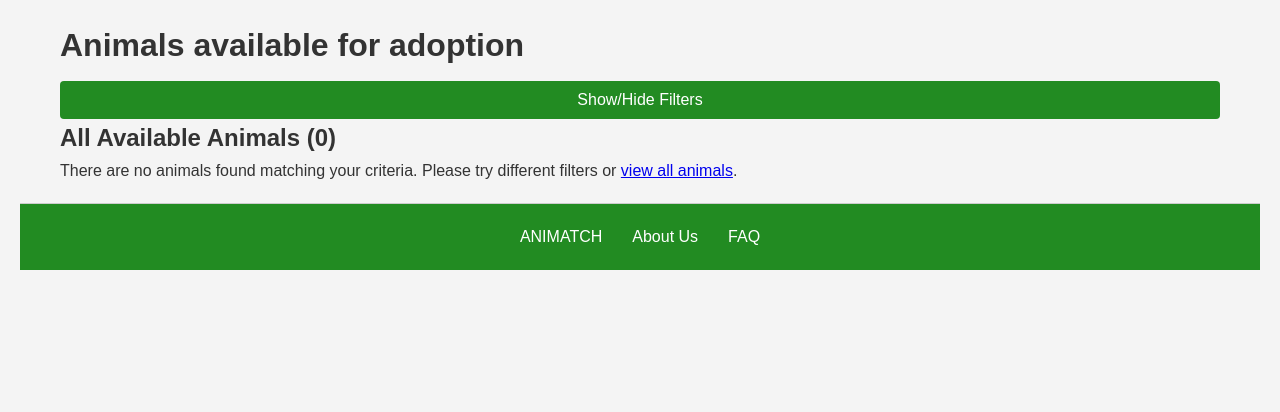
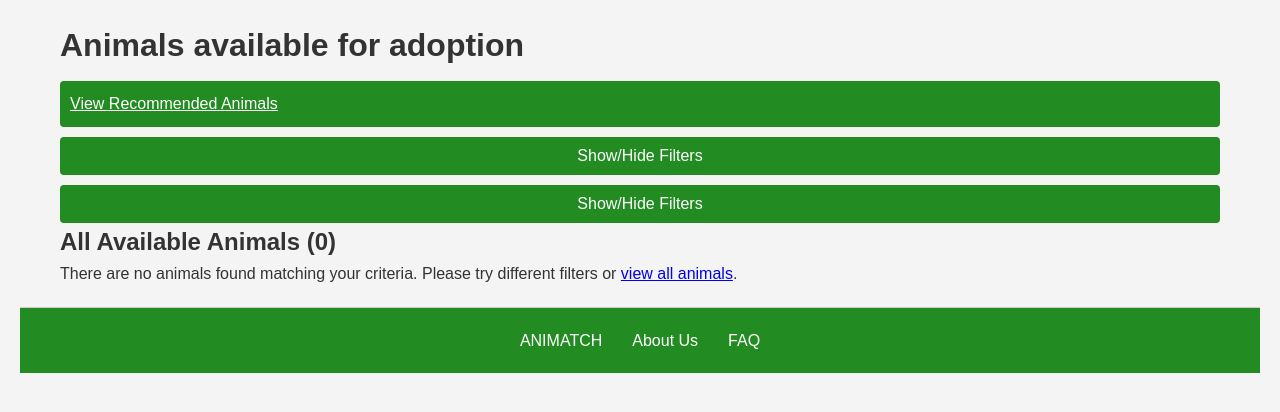
Before and after one commit to thesamedorcas/ANIMATCH, a Django app: page /animals/ in a window 1280 px wide. Shown: the part 87-499 px from the top of the page. Run offline with Django 3.2, Linux system fonts and the light colour scheme; data that the repository does not hold is empty.

Commit message:
done with recommended page

```diff
--- a/templates/animals/animals.html
+++ b/templates/animals/animals.html
@@ -6,6 +6,10 @@ Animals for adoption
 
 {% block body_block %}
     <h1>Animals available for adoption</h1>
+    <div class="action-buttons">
+        <a href="{% url 'animals:recommended' %}" class="btn btn-primary">View Recommended Animals</a>
+        <button id="toggle-filters" class="btn btn-primary">Show/Hide Filters</button>
+    </div>
     <div class = "filter-section">
         <button id="toggle-filters" class="btn btn-primary">Show/Hide Filters</button>
         <div id="filter-form" class="filter-form" style="display: none;">
```
